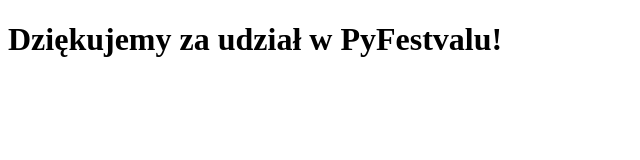
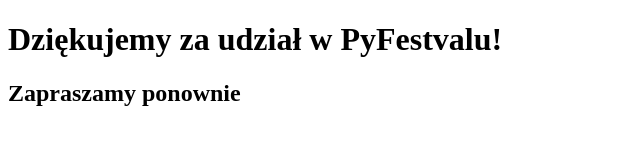
Before and after one commit to dariusz-dudek/pyfestival3, a plain HTML site: page index.html in a window 1280 px wide. Shown: the whole page, without its empty margins (0-640 px from the left). Drawn offline with Linux system fonts and the light colour scheme.

Commit message:
Adding mark h2

```diff
--- a/index.html
+++ b/index.html
@@ -5,5 +5,6 @@
 </head>
 <body>
     <h1>Dziękujemy za udział w PyFestvalu!</h1>
+    <h2>Zapraszamy ponownie<h2>
 </body>
 </html>
```
